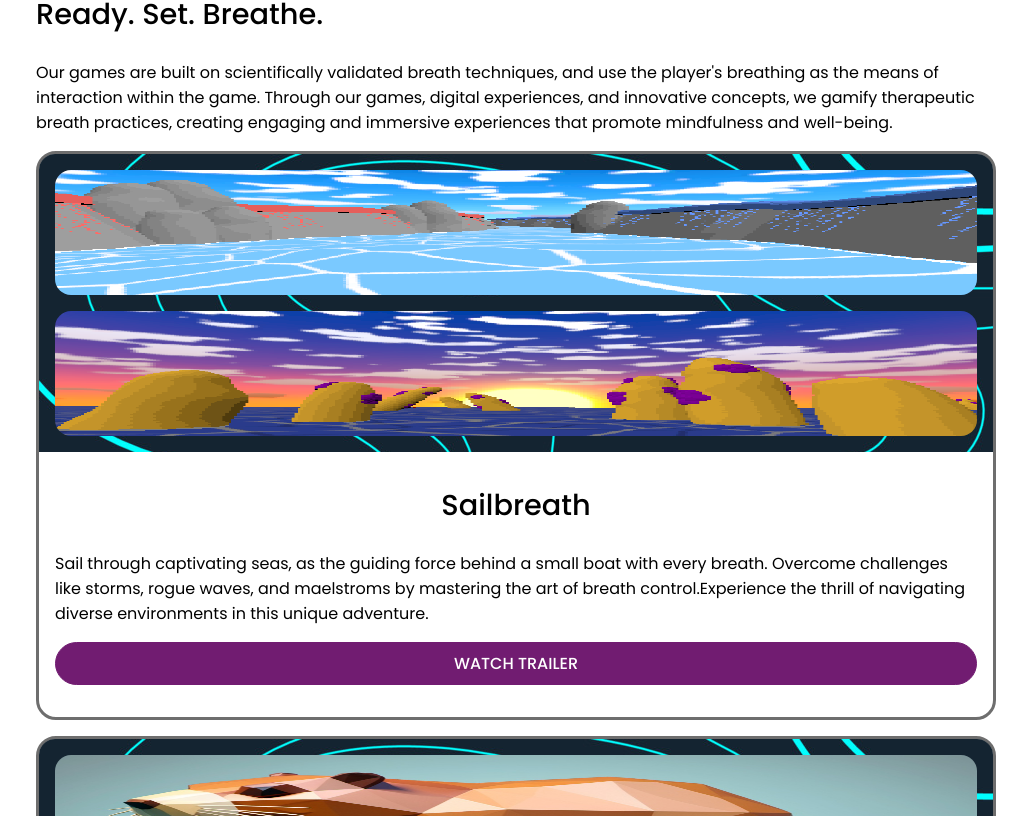
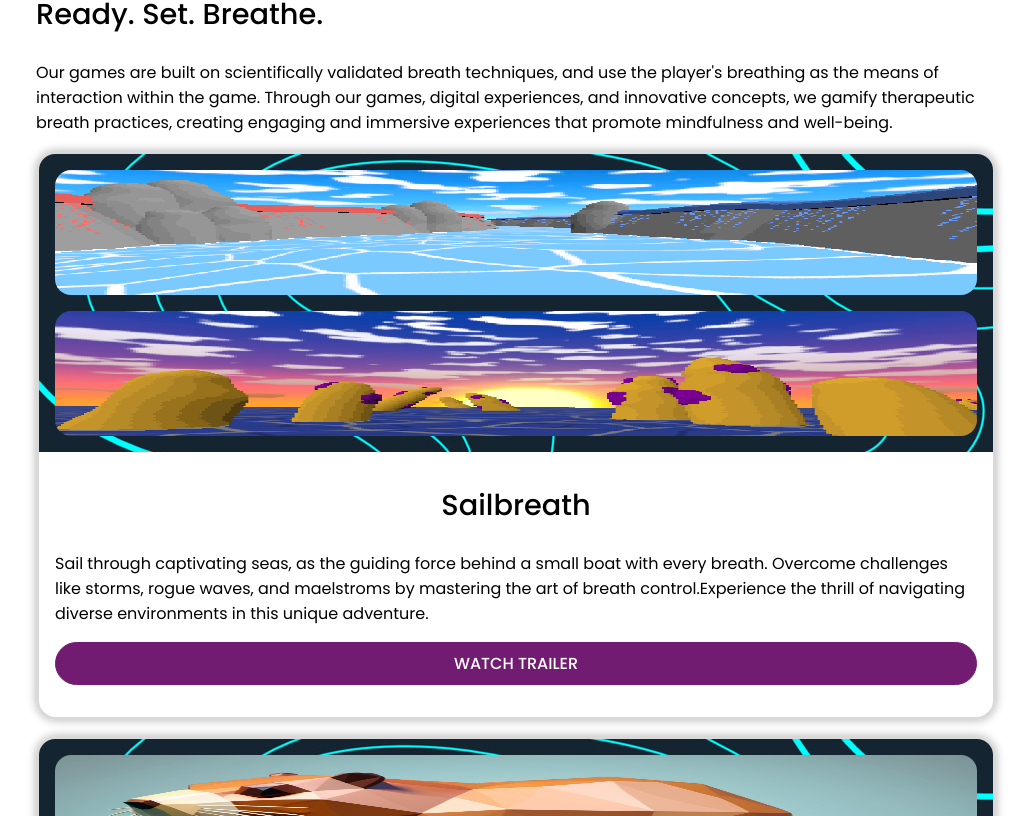
Before and after one commit to bstintheverse/theversewebdev, a React (Vite) app in the folder client/: page /experiences/game/adventures-in-breath in a window 1280 px wide. Shown: the part 1204-2020 px from the top of the page, without its empty margins (124-1155 px from the left). Built offline with nearby package versions, Linux system fonts and the light colour scheme.

Commit message:
add box shadow to cards

```diff
--- a/client/src/components/Cards/GameTrailerCard/GameTrailerCard.scss
+++ b/client/src/components/Cards/GameTrailerCard/GameTrailerCard.scss
@@ -13,8 +13,9 @@
         width: auto;
         @include flexbox(column);
         gap: 1rem;
-        border: .1875rem solid $grey;
+        border: .1875rem solid $grey-light;
         border-radius: 1.25rem;
+        box-shadow: 0px 0px 10px rgba(0, 0, 0, 0.3);
     }
 
     &__image {
```
